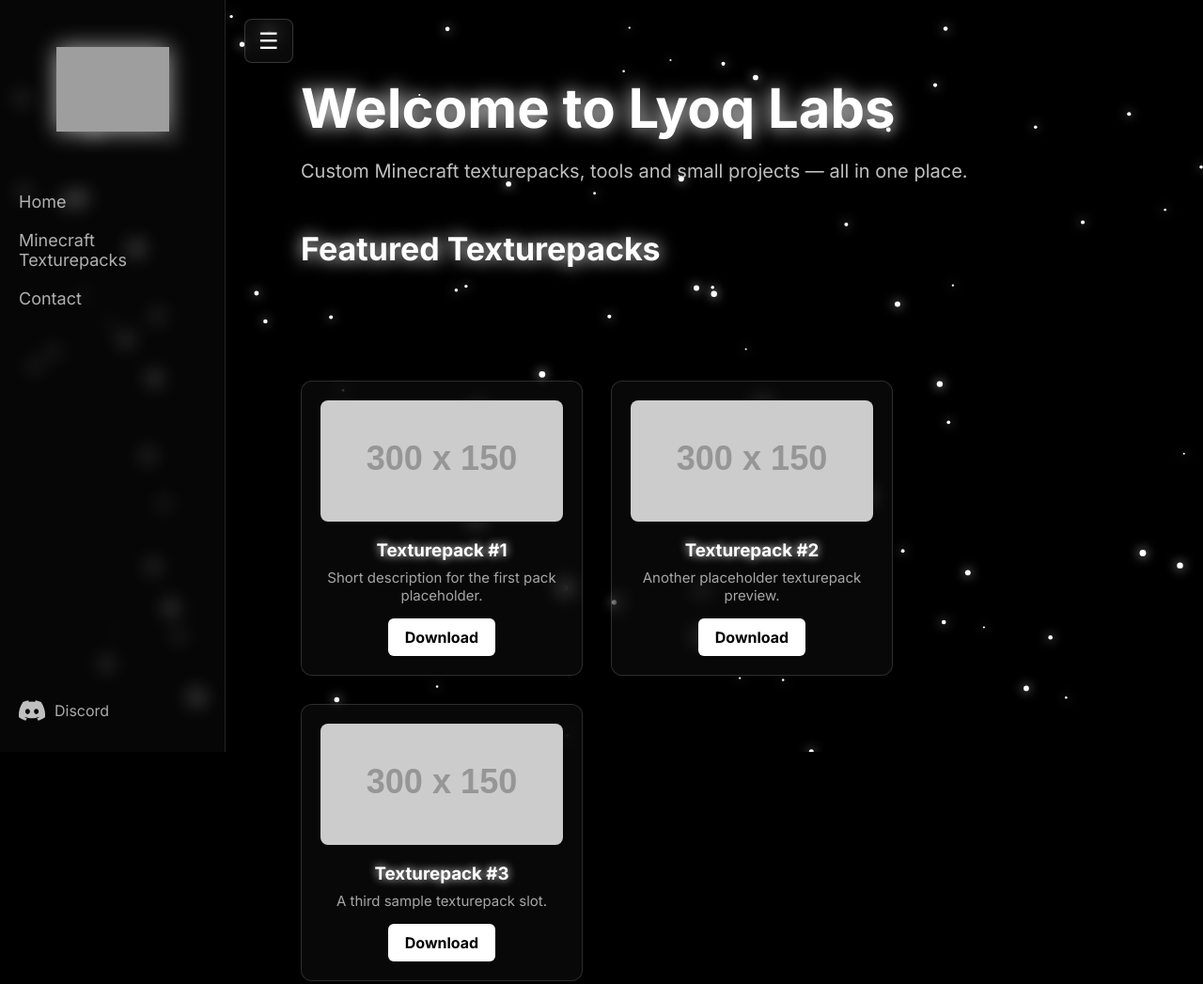
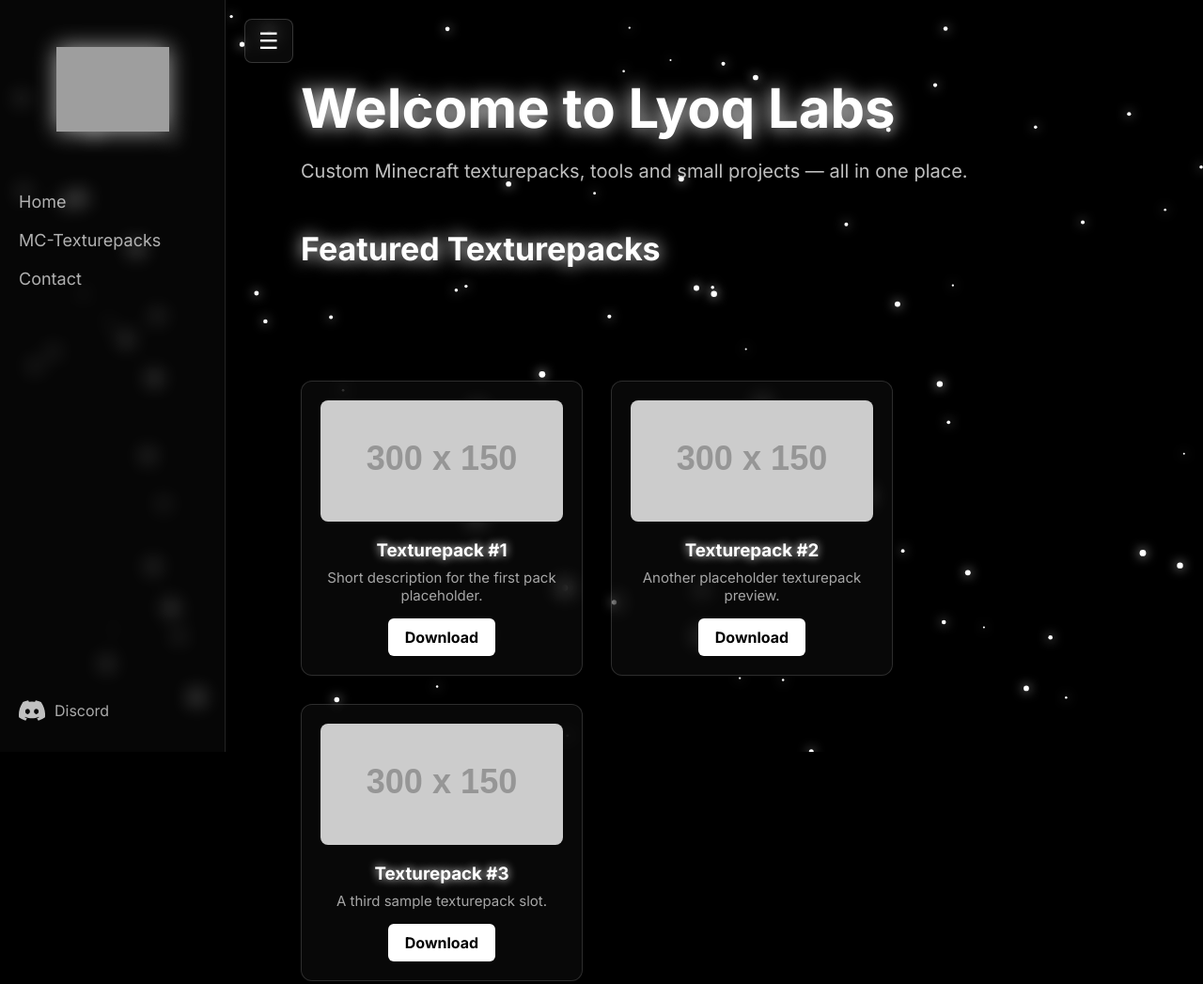
Before and after one commit to lyoqLabs/minecraft-texturepacks, a plain HTML site: page index.html in a window 1280 px wide. Shown: the top 1047 px of the page at 94% size. Drawn offline with Linux system fonts and the light colour scheme; grey boxes are pictures that could not be loaded; placeholder pictures from the web are drawn by us.

Commit message:
Update index.html

```diff
--- a/index.html
+++ b/index.html
@@ -19,7 +19,7 @@
   <!-- NAVIGATION -->
   <nav class="nav-links">
     <a href="https://lyoqlabs.github.io">Home</a>
-    <a href="https://lyoqlabs.github.io/minecraft-texturepacks/">Minecraft Texturepacks</a>
+    <a href="https://lyoqlabs.github.io/minecraft-texturepacks/">MC-Texturepacks</a>
     <a href="Coming soon">Contact</a>
   </nav>
 
```
